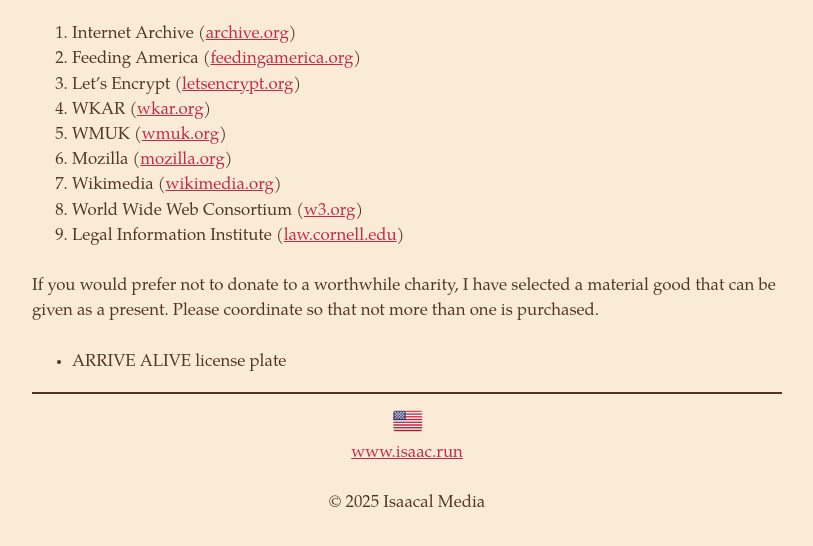
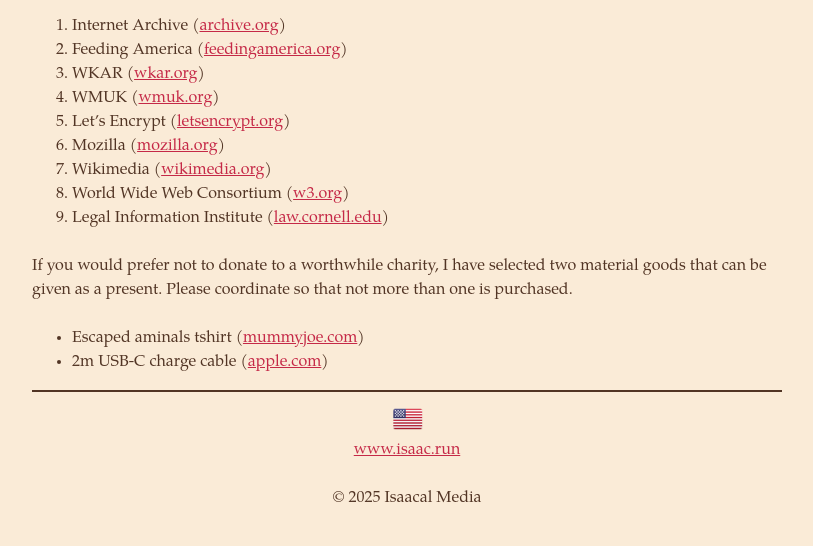
Before and after one commit to xtzws/isaac.run, a plain HTML site: page me/wishlist/index.html in a window 1280 px wide. Shown: the part 152-698 px from the top of the page, without its empty margins (233-1046 px from the left). Drawn offline with Linux system fonts and the light colour scheme; a web font is replaced by a local one.

Commit message:
Added two items to wishlist + moved lencr

```diff
--- a/index.css
+++ b/index.css
@@ -47,7 +47,6 @@
 
 html {
   font-family: "TeX Gyre Pagella", "Palatino", "Times New Roman", serif;
-  font-size: 1.05em;
   text-wrap: pretty;
   background-color: var(--minimal-background);
   color: var(--lec-brown);
--- a/me/wishlist/index.html
+++ b/me/wishlist/index.html
@@ -15,17 +15,18 @@
     <ol>
       <li>Internet Archive (<a href="https://archive.org/donate">archive.org</a>)</li>
       <li>Feeding America (<a href="https://give.feedingamerica.org/a/donate?oa_onsite_promo=header">feedingamerica.org</a>)</li>
-      <li>Let&rsquo;s Encrypt (<a href="https://letsencrypt.org/donate/">letsencrypt.org</a>)</li>
       <li>WKAR (<a href="https://wkar.secureallegiance.com/wkar/WebModule/Donate.aspx?P=RADMAIN&PAGETYPE=PLG&CHECK=dW74mEX3jBSB30noQ8KlKezWDeZ%2beA1M">wkar.org</a>)</li>
       <li>WMUK (<a href="https://secure.wmualumni.org/s/giving?funds=P503&drive=*">wmuk.org</a>)</li>
+      <li>Let&rsquo;s Encrypt (<a href="https://letsencrypt.org/donate/">letsencrypt.org</a>)</li>
       <li>Mozilla (<a href="https://www.mozillafoundation.org/en/?form=Mozilla-Website-Homepage">mozilla.org</a>)</li>
       <li>Wikimedia (<a href="https://donate.wikimedia.org/">wikimedia.org</a>)</li>
       <li>World Wide Web Consortium (<a href="https://www.w3.org/donate/">w3.org</a>)</li>
       <li>Legal Information Institute (<a href="https://give.law.cornell.edu/campaign/563160/donate">law.cornell.edu</a>)</li>
     </ol>
-    <p>If you would prefer not to donate to a worthwhile charity, I have selected a material good that can be given as a present. Please coordinate so that not more than one is purchased.</p>
+    <p>If you would prefer not to donate to a worthwhile charity, I have selected two material goods that can be given as a present. Please coordinate so that not more than one is purchased.</p>
     <ul>
-      <li>ARRIVE ALIVE license plate </li>
+      <li>Escaped aminals tshirt (<a href="https://mummyjoe.com/products/zoo-aminals-shirt?variant=45308694659203">mummyjoe.com</a>)</li>
+      <li>2m USB-C charge cable (<a href="https://www.apple.com/shop/product/myqt3am/a/240w-usb-c-charge-cable-2-m?fnode=24d77ea5590c2653c406a91ed62f554607c2c5113b17ff3f30724f1b4081c2faf1b00d54150ec441906c3d623f41732a54a308ad158634dcad6e1bd06614fd0914d3166a0b27823f9126e686c4a736abb02d4ff843ba5b236a3b6eef21f81418">apple.com</a>)</li>
     </ul>
     </main>
     <footer>
```
